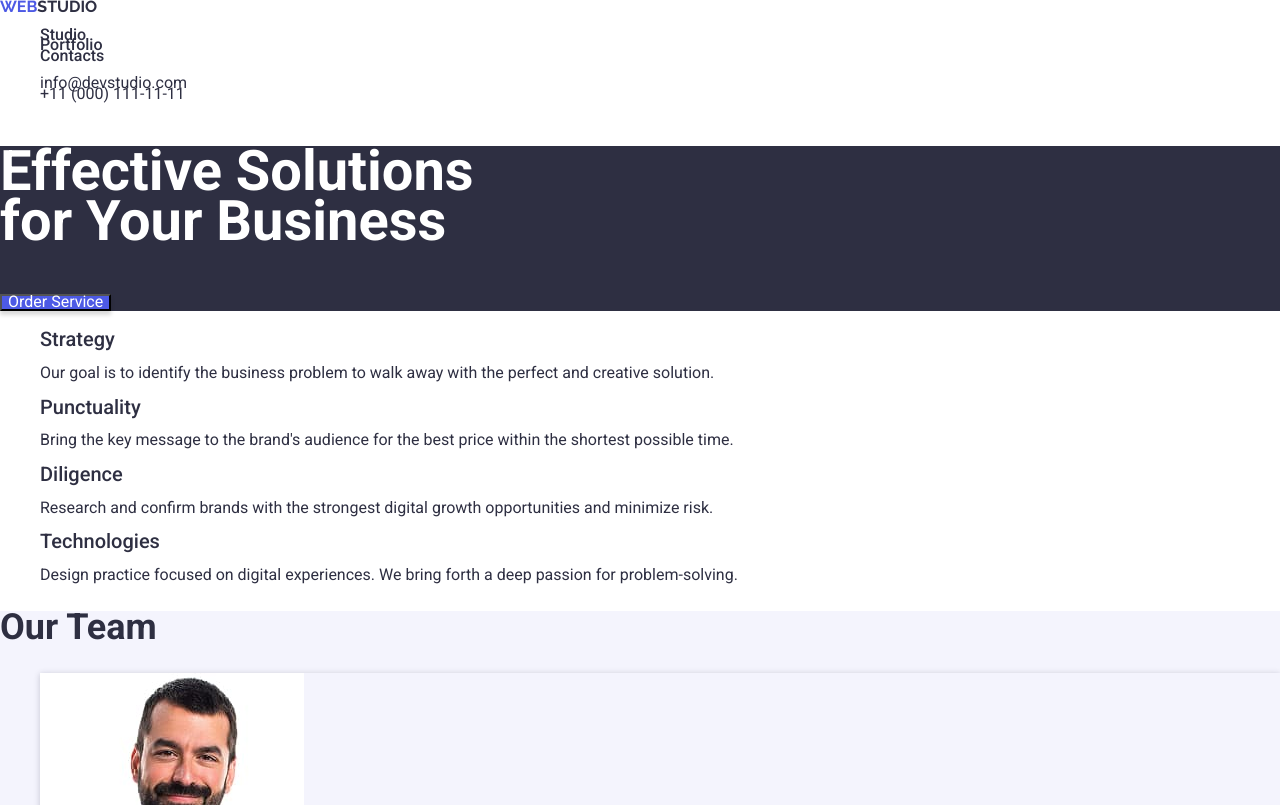
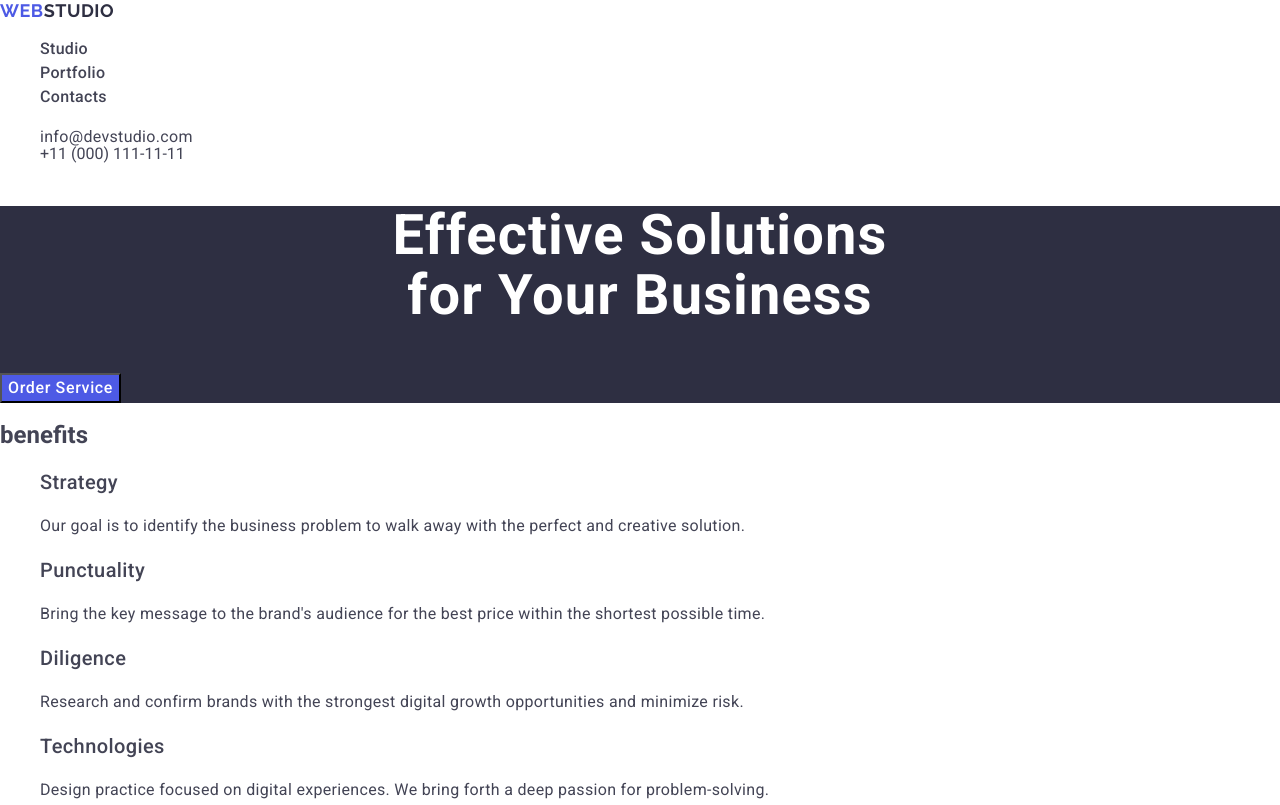
Before and after one commit to ianasay/goit-markup-hw-02, a plain HTML site: page index.html in a window 1280 px wide. Shown: the top 805 px of the page. Drawn offline with nearby package versions, Linux system fonts and the light colour scheme.

Commit message:
css homework 2

```diff
--- a/css/styles.css
+++ b/css/styles.css
@@ -9,25 +9,33 @@ a {
 }
 
 body {
-  font-family: Roboto, system-ui, -apple-system, BlinkMacSystemFont, "Segoe UI",
-    Oxygen, Ubuntu, Cantarell, "Open Sans", "Helvetica Neue", sans-serif;
-  color: #2e2f42;
+  font-family: "Roboto", system-ui, -apple-system, BlinkMacSystemFont,
+    "Segoe UI", Oxygen, Ubuntu, Cantarell, "Open Sans", "Helvetica Neue",
+    sans-serif;
+  color: #434455;
+  background-color: #fff;
 }
 
 .section-title {
+  text-align: center;
   font-size: 36px;
-  line-height: 0.9;
+  line-height: 1.11;
+  letter-spacing: 0.02em;
+  text-transform: capitalize;
 }
 
 .card-name {
   font-weight: 500;
   font-size: 20px;
-  line-height: 0.83;
+  line-height: 1.2;
+  letter-spacing: 0.02em;
 }
 
 .card-text {
+  color: #434455;
   font-size: 16px;
-  line-height: 0.67;
+  line-height: 1.5;
+  letter-spacing: 0.02em;
 }
 
 /* #endregion common */
@@ -43,18 +51,25 @@ body {
 }
 
 .logo {
+  color: #4d5ae5;
   font-family: Raleway, sans-serif;
+  font-size: 18px;
   text-transform: uppercase;
+  font-weight: 700;
   letter-spacing: 3%;
   line-height: 0.86;
+  line-height: 1.17;
+  letter-spacing: 0.03em;
 }
 
 .logo-color-part {
-  color: #4d5ae5;
+  color: #2e2f42;
 }
 
 .nav-list {
   font-weight: 500;
+  line-height: 1.5;
+  letter-spacing: 0.02em;
 }
 
 .nav-link:hover,
@@ -67,7 +82,8 @@ body {
 }
 
 .contact-element:hover,
-.contact-element:focus {
+.contact-element:focus,
+.contact-element:active {
   color: #404bbf;
 }
 
@@ -76,6 +92,12 @@ body {
 }
 
 .contact-element {
+}
+
+.email {
+  color: #434455;
+  line-height: 1.5;
+  letter-spacing: 0.02em;
 }
 /* #endregion */
 
@@ -88,22 +110,26 @@ body {
   color: #fff;
   font-size: 56px;
   font-weight: 700;
-  line-height: 0.9;
+  line-height: 1.07;
+  text-align: center;
+  letter-spacing: 0.02em;
 }
 
 .main-button {
+  font-family: "Roboto", sans-serif;
+  font-weight: 500;
   color: #fff;
   background-color: #4d5ae5;
   font-size: 16px;
-  line-height: 0.67;
-  letter-spacing: 4%;
-  box-shadow: 0px 4px 4px rgba(0, 0, 0, 0.15);
+  line-height: 1.5;
+  letter-spacing: 0.04em;
   cursor: pointer;
 }
 
 .main-button:hover,
-.main-button:active {
-  background-color: #404bbf;
+.main-button:active,
+.main-button:focus {
+  background-color: ##404bbf;
 }
 
 /* #endregion hero */
@@ -114,7 +140,6 @@ body {
 }
 
 .benefits-title {
-  display: none;
 }
 
 .benefit-card {
@@ -129,7 +154,6 @@ body {
 }
 
 .team-card {
-  box-shadow: 0px 1px 6px rgba(46, 47, 66, 0.24);
 }
 
 /* .team-member-name {
@@ -148,7 +172,9 @@ body {
 /* #endregion team */
 
 /* #region portfolio */
-
+.portfolio-section {
+  background-color: #fff;
+}
 /* #endregion portfolio */
 
 /* #region footer */
--- a/index.html
+++ b/index.html
@@ -21,24 +21,26 @@
     <header class="page-header">
       <nav class="page-nav">
         <a class="logo" href="./index.html">
-          <span class="logo-color-part">Web</span>Studio
+          Web<span class="logo-color-part">Studio</span>
         </a>
         <ul class="nav-list">
           <li class="nav-element">
-            <a class="nav-link" href="#">Studio</a>
+            <a class="nav-link" href="./index.html">Studio</a>
           </li>
           <li class="nav-element">
-            <a class="nav-link" href="#">Portfolio</a>
+            <a class="nav-link" href="">Portfolio</a>
           </li>
           <li class="nav-element">
-            <a class="nav-link" href="#">Contacts</a>
+            <a class="nav-link" href="">Contacts</a>
           </li>
         </ul>
       </nav>
       <address class="contacts">
         <ul class="contact-list">
           <li class="contact-element">
-            <a href="mailto:info@devstudio.com">info@devstudio.com</a>
+            <a class="email" href="mailto:info@devstudio.com"
+              >info@devstudio.com</a
+            >
           </li>
           <li class="contact-element">
             <a href="tel:+110001111111">+11 (000) 111-11-11</a>
```
